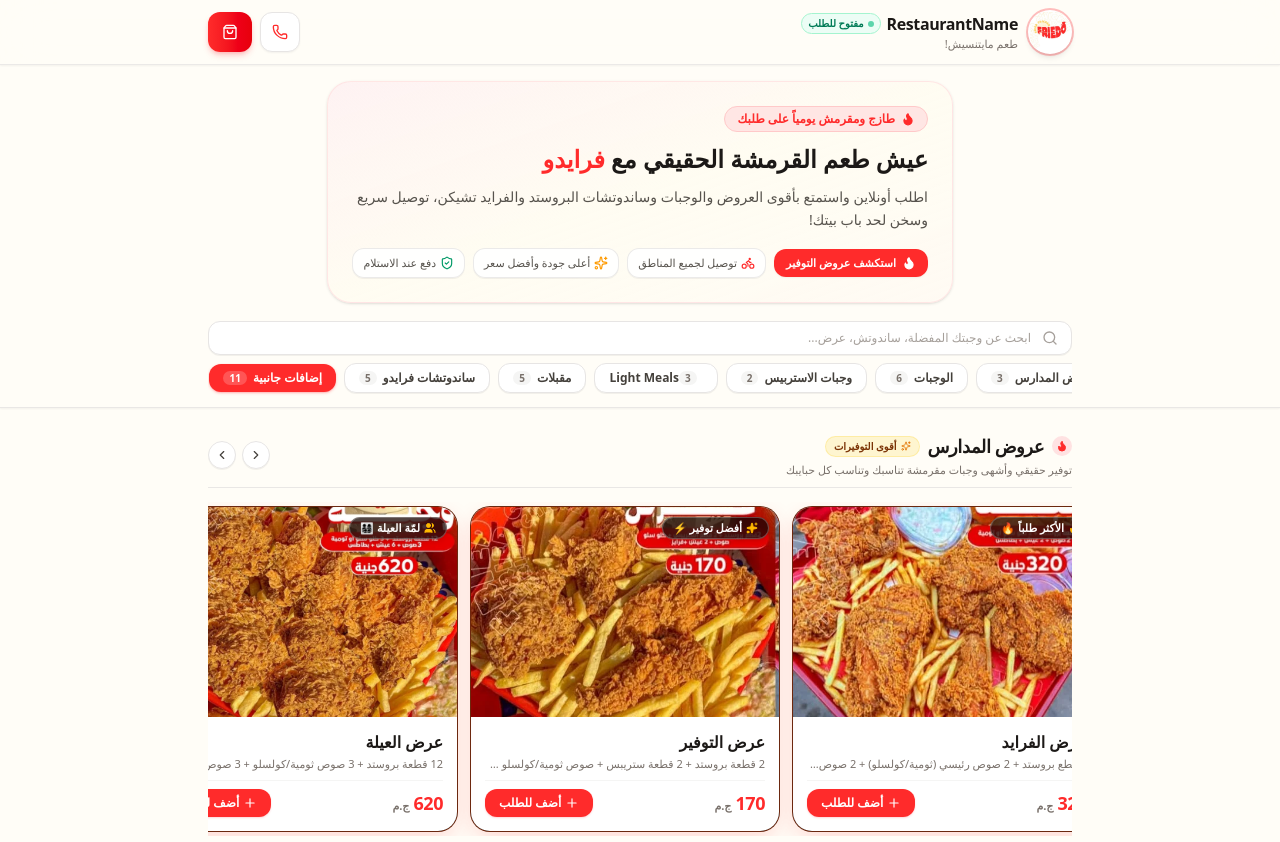
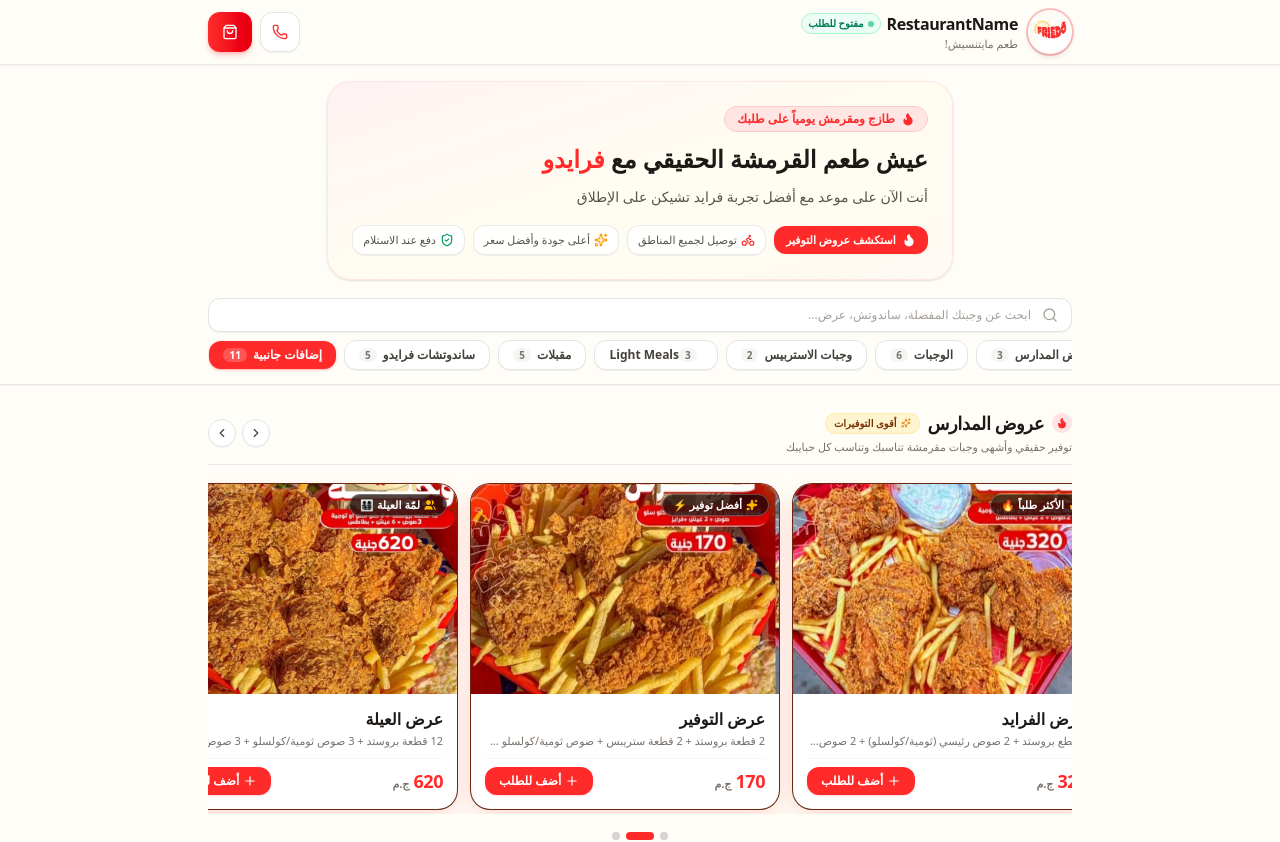
Before and after one commit to Marwansoliman96/Friedo, a React (Vite) app: page / in a window 1280 px wide. Shown: the top 842 px of the page. Built offline with nearby package versions, Linux system fonts and the light colour scheme; no server answers; the database is empty; a web font is replaced by a local one.

Commit message:
Update HeroBanner.tsx

```diff
--- a/src/features/menu/components/HeroBanner.tsx
+++ b/src/features/menu/components/HeroBanner.tsx
@@ -18,7 +18,7 @@ export const HeroBanner: React.FC = () => {
           </h2>
 
           <p className="text-xs sm:text-sm text-stone-600 leading-relaxed max-w-xl">
-            اطلب أونلاين واستمتع بأقوى العروض والوجبات وساندوتشات البروستد والفرايد تشيكن، توصيل سريع وسخن لحد باب بيتك!
+            أنت الآن على موعد مع أفضل تجربة فرايد تشيكن على الإطلاق
           </p>
 
           <div className="flex flex-wrap items-center gap-2 pt-1 text-[11px] text-stone-600 font-medium">
```
